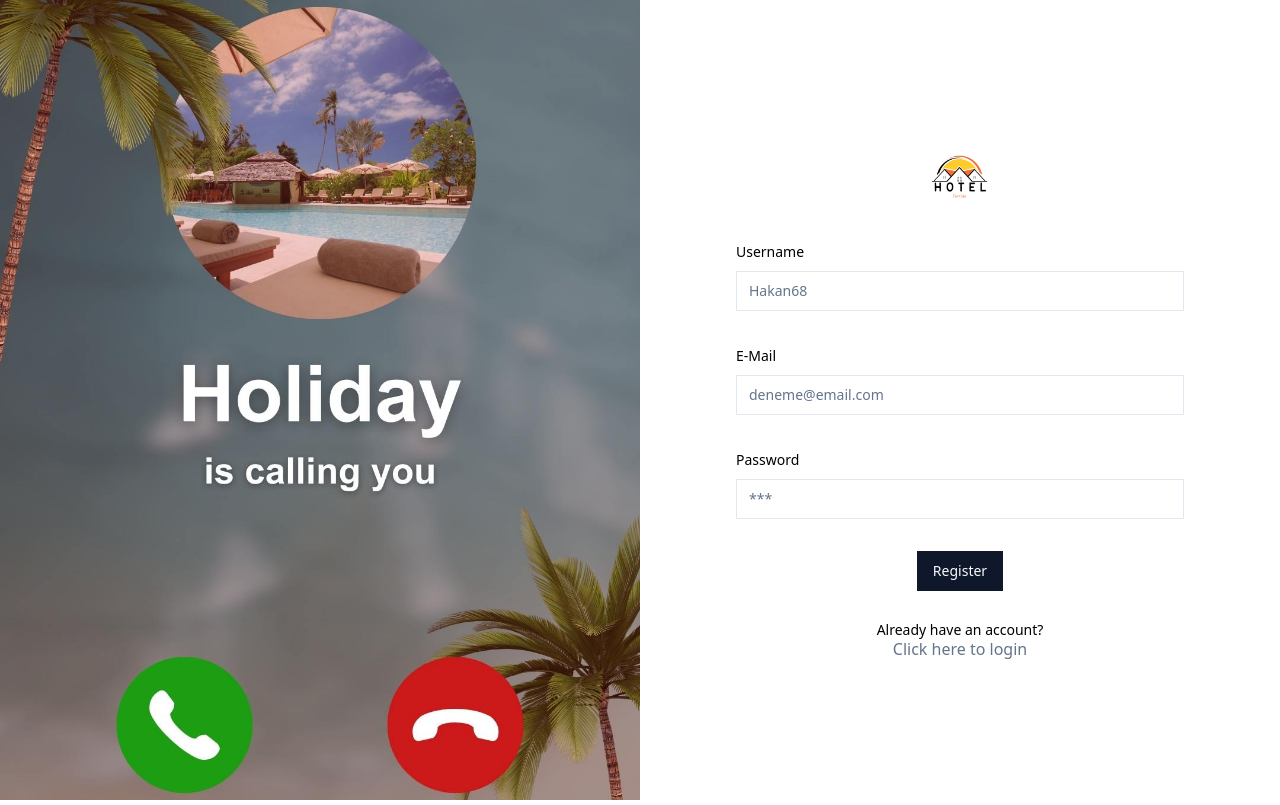
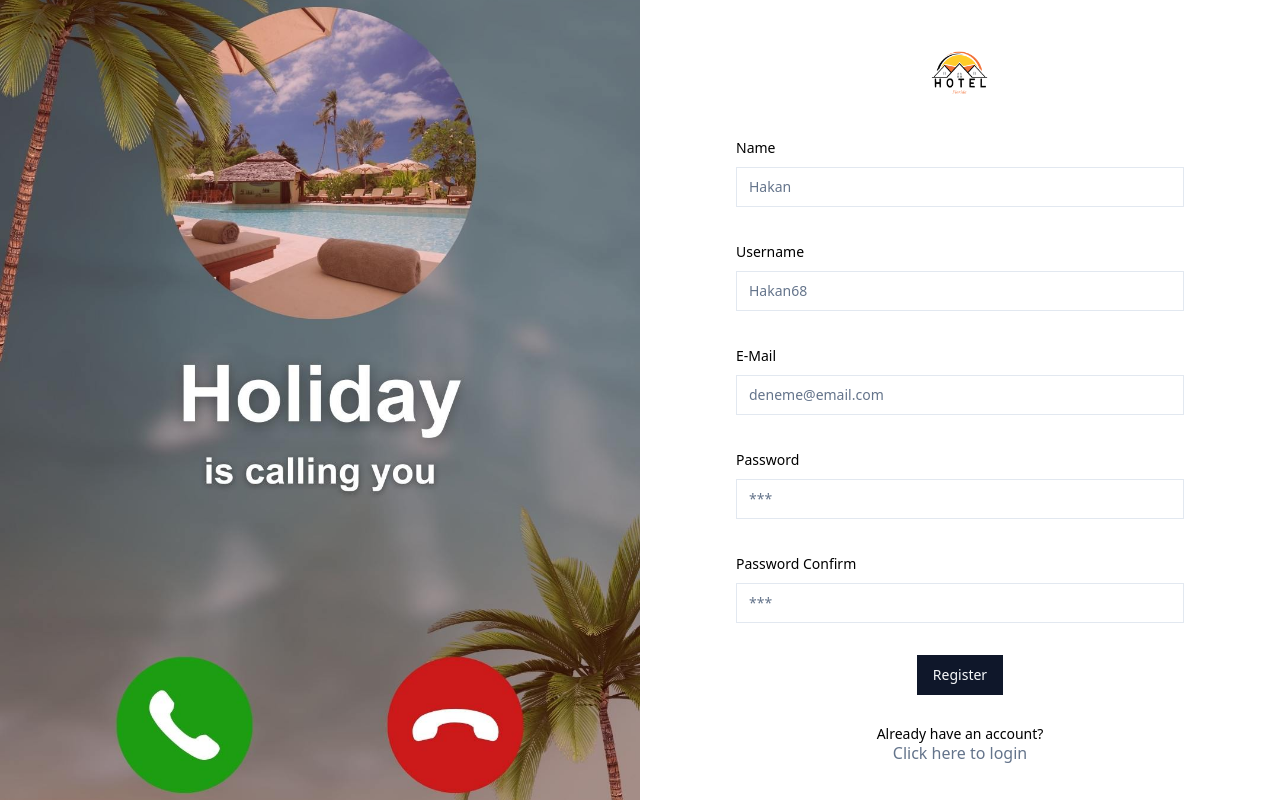
Before and after one commit to hakan-gul/hotel-booking, a Next.js app: page /auth/register in a window 1280 px wide. Built offline with nearby package versions, Linux system fonts and the light colour scheme.

Commit message:
create-branch-pocketbase-settings

```diff
--- a/app/(auth)/auth/register/page.tsx
+++ b/app/(auth)/auth/register/page.tsx
@@ -22,10 +22,21 @@ import { Label } from "@/components/ui/label"
 import Link from "next/link"
 
 const formSchema = z.object({
+  name: z.string().min(2,{message:"Name is required"}),
   email: z.string().min(2,{message:"Email is required"}),
   password: z.string().min(2,{message:"Password is required"}),
+  confirmPassword: z.string().min(2,{message:"Password confirm is required"}),
   username: z.string().min(2,{message:"Username is required"}),
-})
+
+}).refine(
+  (values) => {
+    return values.password === values.confirmPassword;
+  },
+  {
+    message: "Passwords must match!",
+    path: ["confirmPassword"],
+  }
+);
 
 const RegisterPage = () => {
 
@@ -37,6 +48,7 @@ const RegisterPage = () => {
     defaultValues: {
         email: '',
         password: '',
+        confirmPassword: '',
         username: '',
     },
     })
@@ -50,6 +62,20 @@ const RegisterPage = () => {
   return (
     <Form {...form}>
     <form onSubmit={form.handleSubmit(onSubmit)} className="space-y-8 w-4/5">
+    <FormField
+        control={form.control}
+        name="name"
+        render={({ field }) => (
+          <FormItem>
+            <FormLabel className="text-black">Name</FormLabel>
+            <FormControl>
+              <Input placeholder="Hakan" {...field} />
+            </FormControl>
+            <FormMessage />
+          </FormItem>
+        )}
+      />
+
     <FormField
         control={form.control}
         name="username"
@@ -77,12 +103,26 @@ const RegisterPage = () => {
         )}
       />
 
-<FormField
+      <FormField
         control={form.control}
         name="password"
         render={({ field }) => (
           <FormItem>
             <FormLabel className="text-black">Password</FormLabel>
+            <FormControl>
+              <Input placeholder="***" {...field} />
+            </FormControl>
+            <FormMessage />
+          </FormItem>
+        )}
+      />
+
+      <FormField
+        control={form.control}
+        name="confirmPassword"
+        render={({ field }) => (
+          <FormItem>
+            <FormLabel className="text-black">Password Confirm</FormLabel>
             <FormControl>
               <Input placeholder="***" {...field} />
             </FormControl>
```
